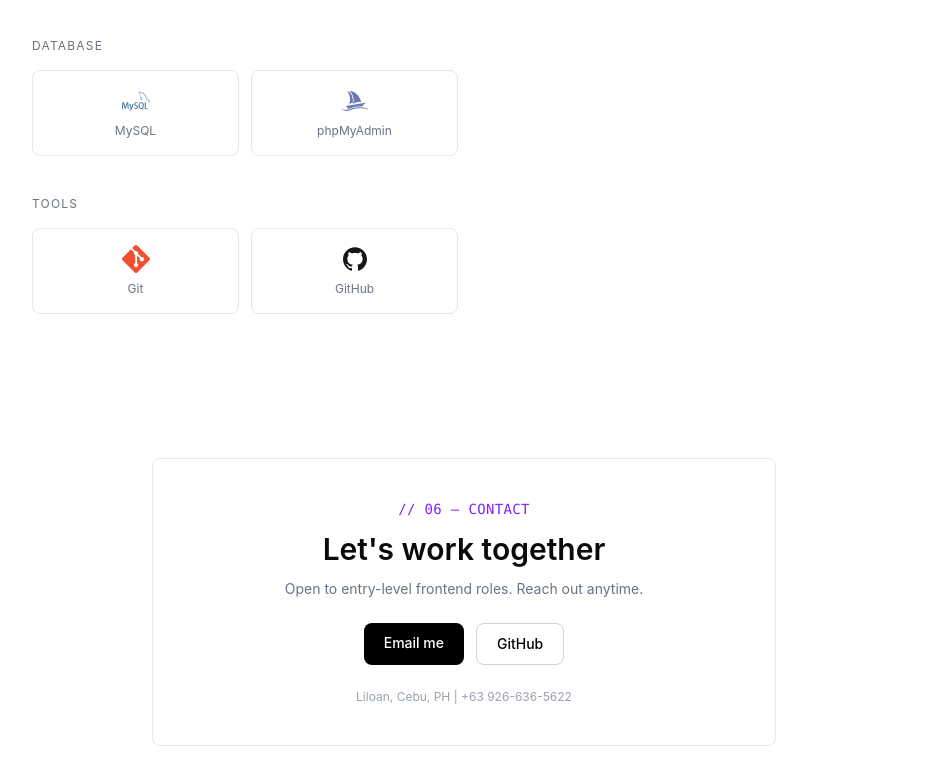
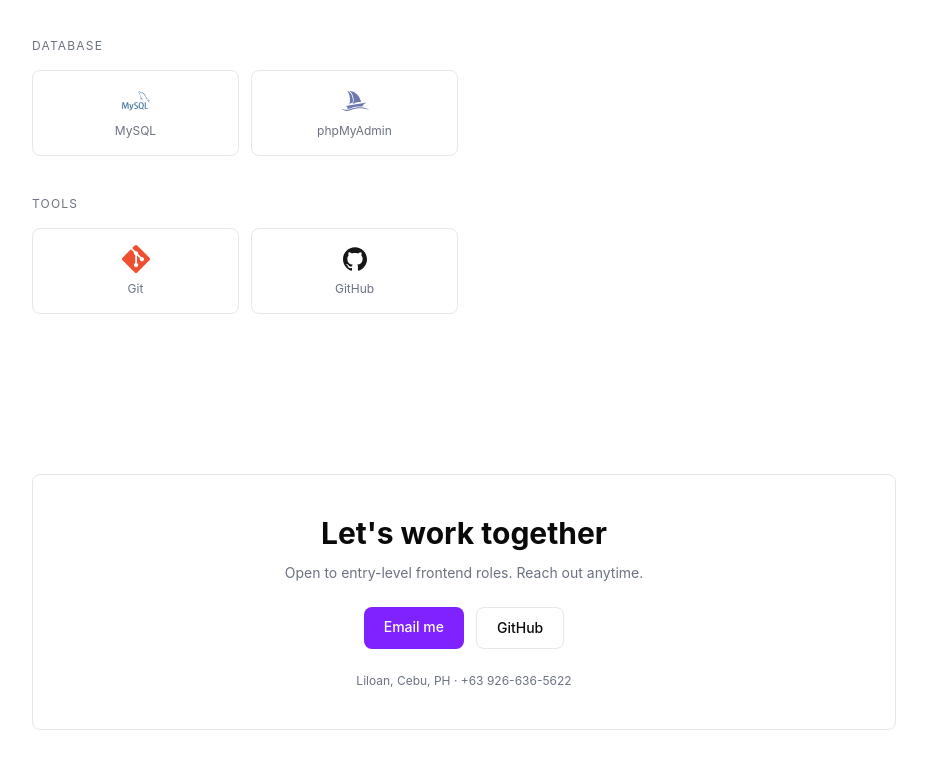
Before and after one commit to drN-n/portfolio, a React (Vite) app: page / in a window 1280 px wide. Shown: the part 2728-3512 px from the top of the page, without its empty margins (176-1103 px from the left). Built offline with nearby package versions, Linux system fonts and the light colour scheme.

Commit message:
Finalized Contact.jsx | Portfolio Completed

```diff
--- a/src/components/Contact.jsx
+++ b/src/components/Contact.jsx
@@ -1,17 +1,16 @@
 function Contact() {
     return (
-        <section id="contact" className="max-w-2xl mx-auto text-center px-6 py-16">
-            <div className="border border-gray-200 rounded-lg p-10">
-                <p className="text-sm font-mono uppercase tracking-wide text-accent mb-3">// 06 — Contact</p>
-                <h2 className="text-3xl font-semibold mb-3">Let's work together</h2>
-                <p className="text-sm text-gray-500 mb-6">Open to entry-level frontend roles. Reach out anytime.</p>
+        <section id="contact" className="max-w-4xl mx-auto px-4 py-20">
+            <div className="bg-surface border border-border rounded-lg p-10 text-center">
+                <h2 className="text-3xl font-bold text-fg mb-3">Let's work together</h2>
+                <p className="text-sm text-fg-muted mb-6">Open to entry-level frontend roles. Reach out anytime.</p>
 
                 <div className="flex justify-center gap-3 mb-6">
-                    <a href="mailto:amangubat18@gmail.com" className="bg-black text-white px-5 py-2.5 rounded-lg text-sm font-medium">Email me</a>
-                    <a href="https://github.com/drN-n" className="border border-gray-300 text-black px-5 py-2.5 rounded-lg text-sm font-medium">GitHub</a>
+                    <a href="mailto:amangubat18@gmail.com" className="bg-accent text-white px-5 py-2.5 rounded-lg text-sm font-medium">Email me</a>
+                    <a href="https://github.com/drN-n" className="border border-border text-fg px-5 py-2.5 rounded-lg text-sm font-medium">GitHub</a>
                 </div>
 
-                <p className="text-xs text-gray-400">Liloan, Cebu, PH | +63 926-636-5622</p>
+                <p className="text-xs text-fg-muted">Liloan, Cebu, PH · +63 926-636-5622</p>
             </div>
         </section>
     )
```
